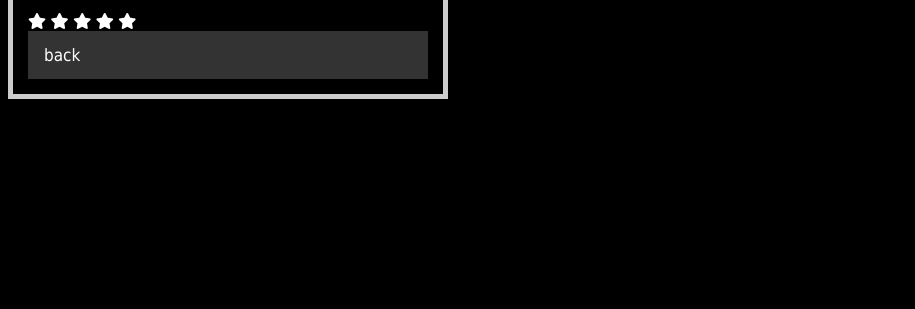
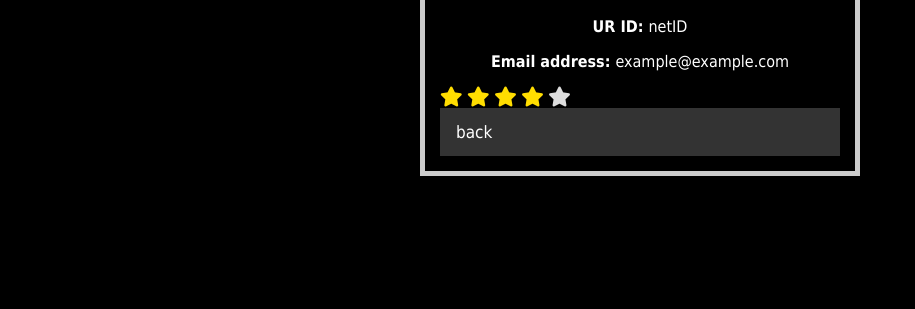
Before and after one commit to ezBrecher/Swap-UR, a Flask app: page /profile in a window 1280 px wide. Shown: the part 491-800 px from the top of the page, without its empty margins (0-915 px from the left). Run offline with Flask 3, Linux system fonts and the light colour scheme.

Commit message:
css for profile

```diff
--- a/app.py
+++ b/app.py
@@ -154,7 +154,7 @@ def confirmation():
             return render_template('confirmation.html', item=item)
         else:
             flash("item hasn't been sold yet")
-            return render_template('item.html', item=item)
+            return render_template('item1.html', item=item)
     else:
         return 'Item not found'
 
--- a/static/style.css
+++ b/static/style.css
@@ -87,3 +87,23 @@ nav {
   input[type="submit"]:active {
 	background-color: #0062cc;
   }
+
+  .square-container {
+	position: absolute;
+	top: 50%;
+	left: 50%;
+	transform: translate(-50%, -50%);
+  }
+
+  .rating-display i {
+	font-size: 20px; /* Set the size of the star icons */
+	color: #ddd; /* Set the default color for empty stars */
+	margin: auto;
+	text-align: center;
+  }
+
+  .rating-display i.filled {
+	color: #ffdd00; /* Set the color for filled stars */
+	margin: auto;
+	text-align: center;
+  }
```
